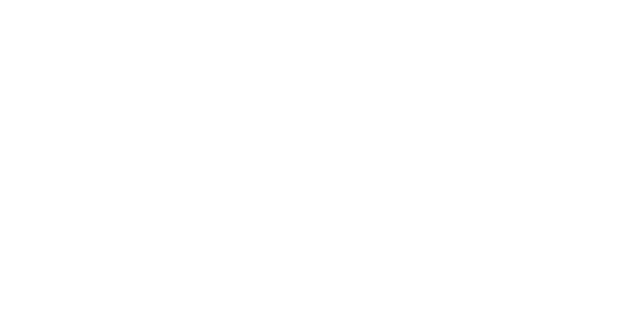
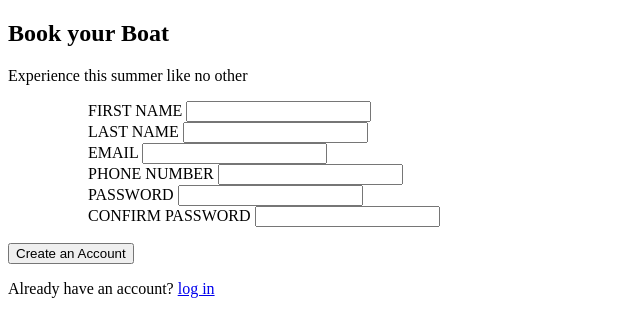
Before and after one commit to illtrythisout/odin-jspath-html-css-signInForm, a plain HTML site: page index.html in a window 1280 px wide. Shown: the whole page, without its empty margins (0-640 px from the left). Drawn offline with Linux system fonts and the light colour scheme.

Commit message:
Complete form structure in html

```diff
--- a/index.html
+++ b/index.html
@@ -3,14 +3,49 @@
 <head>
     <meta charset="UTF-8">
     <meta name="viewport" content="width=device-width, initial-scale=1.0">
-    <title>Sign-Up</title>
+    <title>Rent a Boat</title>
 </head>
 <body>
     <div id="side-panel"></div>
     <div id="main">
-        <section id="form-description"></section>
-        <section id="form"></section>
-        <section id="call-to-action"></section>
+        <section id="form-description">
+            <h1>Book your Boat</h1>
+            <p class="descrition">Experience this summer like no other</p>
+        </section>
+        <section id="form">
+            <form action="#" method="post">
+                <ul>
+                    <ol>
+                        <label for="firstName">FIRST NAME</label>
+                        <input type="text" id="firstName" name="firstName">
+                    </ol>
+                    <ol>
+                        <label for="lastName">LAST NAME</label>
+                        <input type="text" id="lastName" name="lastName">
+                    </ol>
+                    <ol>
+                        <label for="email">EMAIL</label>
+                        <input type="email" id="email" name="email">
+                    </ol>
+                    <ol>
+                        <label for="phoneNumber">PHONE NUMBER</label>
+                        <input type="number" id="phoneNumber" name="phoneNumber">
+                    </ol>
+                    <ol>
+                        <label for="password">PASSWORD</label>
+                        <input type="password" id="password" name="password">
+                    </ol>
+                    <ol>
+                        <label for="passwordConfirm">CONFIRM PASSWORD</label>
+                        <input type="password" id="passwordConfirm" name="passwordConfirm">
+                    </ol>
+                </ul>
+            </form>
+        </section>
+        <section id="call-to-action">
+            <button type="submit">Create an Account</button>
+            <p>Already have an account? <a href="#">log in</a></p>
+        </section>
     </div>
 </body>
 </html>
```
Also changed, not shown: images/leprechaun logo.png (added).
